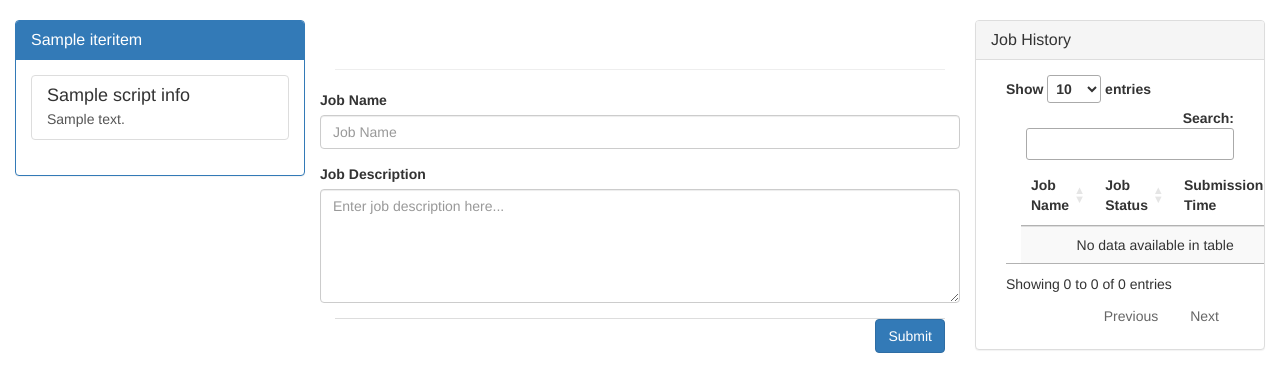
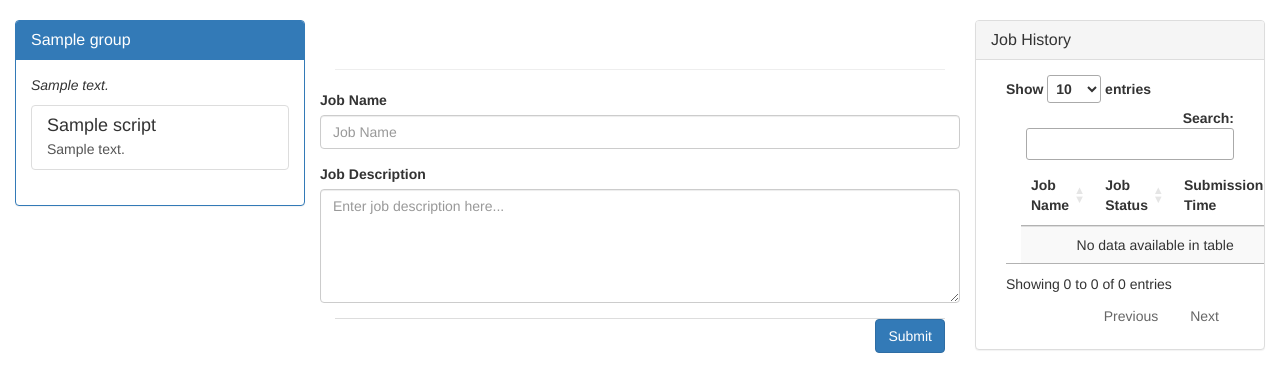
Before and after one commit to Chris7/djangui-home, a Django app: template djguihome/templates/djangui_home.html in a window 1280 px wide. Shown: the part 52-444 px from the top of the page. Run offline with Django 3.2, Linux system fonts and the light colour scheme; the template is opened without the code that fills it: most values are stand-ins (such as "Sample title", 1, 10 or a date in 2020); some libraries are stand-ins or nearby versions.

Commit message:
trimming

```diff
--- a/djguihome/__init__.py
+++ /dev/null
@@ -1 +0,0 @@
-default_app_config = 'djguihome.apps.DjanguiHomeConfig'
--- a/djguihome/templates/djangui_home.html
+++ b/djguihome/templates/djangui_home.html
@@ -7,22 +7,23 @@
 
 {% block left_sidebar_content %}
 <div class="panel-group" id="accordion" role="tablist" aria-multiselectable="true">
-    {% for app_name, app_dict in djangui_apps.iteritems %}
+    {% for group_id, group in djangui_apps.iteritems %}
       <div class="panel panel-primary">
-        <div class="panel-heading" role="tab" id="{{ app_name }}">
+        <div class="panel-heading" role="tab" id="{{ group_id }}">
           <h4 class="panel-title">
-            <a data-toggle="collapse" data-parent="#accordion" href="#{{ app_name }}_accordion" aria-expanded="true" aria-controls="{{ app_name }}_accordion">
-              {{ app_name }}
+            <a data-toggle="collapse" data-parent="#accordion" href="#{{ group_id }}_accordion" aria-expanded="true" aria-controls="{{ group_id }}_accordion">
+              {{ group.group.group_name }}
             </a>
           </h4>
         </div>
-        <div id="{{ app_name }}_accordion" class="panel-collapse collapse in" role="tabpanel" aria-labelledby="{{ app_name }}">
+        <div id="{{ app_name }}_accordion" class="panel-collapse collapse in" role="tabpanel" aria-labelledby="{{ group_id }}">
             <div class="panel-body">
+                <p><em>{{ group.group.group_description }}</em></p>
                 <div class="list-group">
-                {% for script_info in app_dict.scripts %}
-                  <a href="#" data-href="{{ script_info.url }}" class="list-group-item djangui-script-url">
-                    <h4 class="list-group-item-heading djangui-script-title">{{ script_info.title }}</h4>
-                    <p class="list-group-item-text djangui-script-description">{{ script_info.description }}</p>
+                {% for script in group.scripts %}
+                  <a href="#" data-href="{{ script.get_url }}" class="list-group-item djangui-script-url">
+                    <h4 class="list-group-item-heading djangui-script-title">{{ script.script_name }}</h4>
+                    <p class="list-group-item-text djangui-script-description">{{ script.script_description }}</p>
                   </a>
                 {% endfor %}
                 </div>
@@ -42,11 +43,11 @@
         {% csrf_token %}
         <div class="form-group row">
             <label for="job-name">{% trans "Job Name" %}</label>
-            <input class="form-control" id="djangui_job_name" type="text" name="djangui_job_name" placeholder="{% trans "Job Name" %}"/>
+            <input class="form-control" id="djangui_job_name" type="text" name="job_name" placeholder="{% trans "Job Name" %}"/>
         </div>
         <div class="form-group row">
             <label for="job-description">{% trans "Job Description" %}</label>
-            <textarea class="form-control" id="djangui_job_description" cols="30" rows="5" name="djangui_job_description" placeholder="{% trans "Enter job description here..." %}"></textarea>
+            <textarea class="form-control" id="djangui_job_description" cols="30" rows="5" name="job_description" placeholder="{% trans "Enter job description here..." %}"></textarea>
         </div>
         <div role="tabpanel">
           <!-- Nav tabs -->
@@ -224,7 +225,7 @@
         var task_reloaded = false;
 
         // loop for job history updates
-        var tid = setInterval(celeryRefresh, 10000);
+{#        var tid = setInterval(celeryRefresh, 10000);#}
         function celeryRefresh() {
             $.get("{% url "celery_results" %}", function(data){
                 for(var i=0;i<data.length;i++){
```
Also changed, not shown: djguihome/apps.py (deleted, +0 -34 lines), djguihome/views.py (+5 -6 lines).
